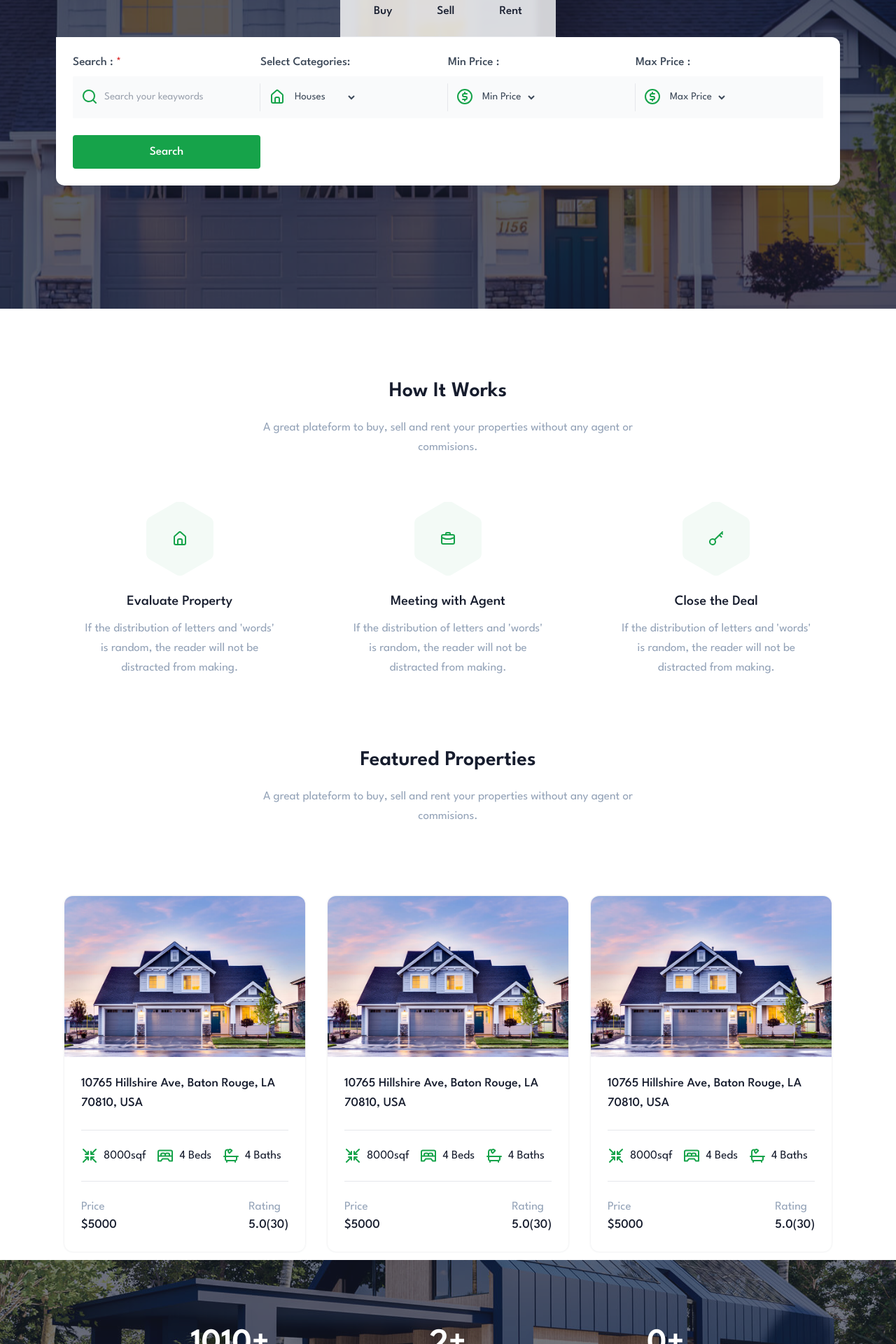
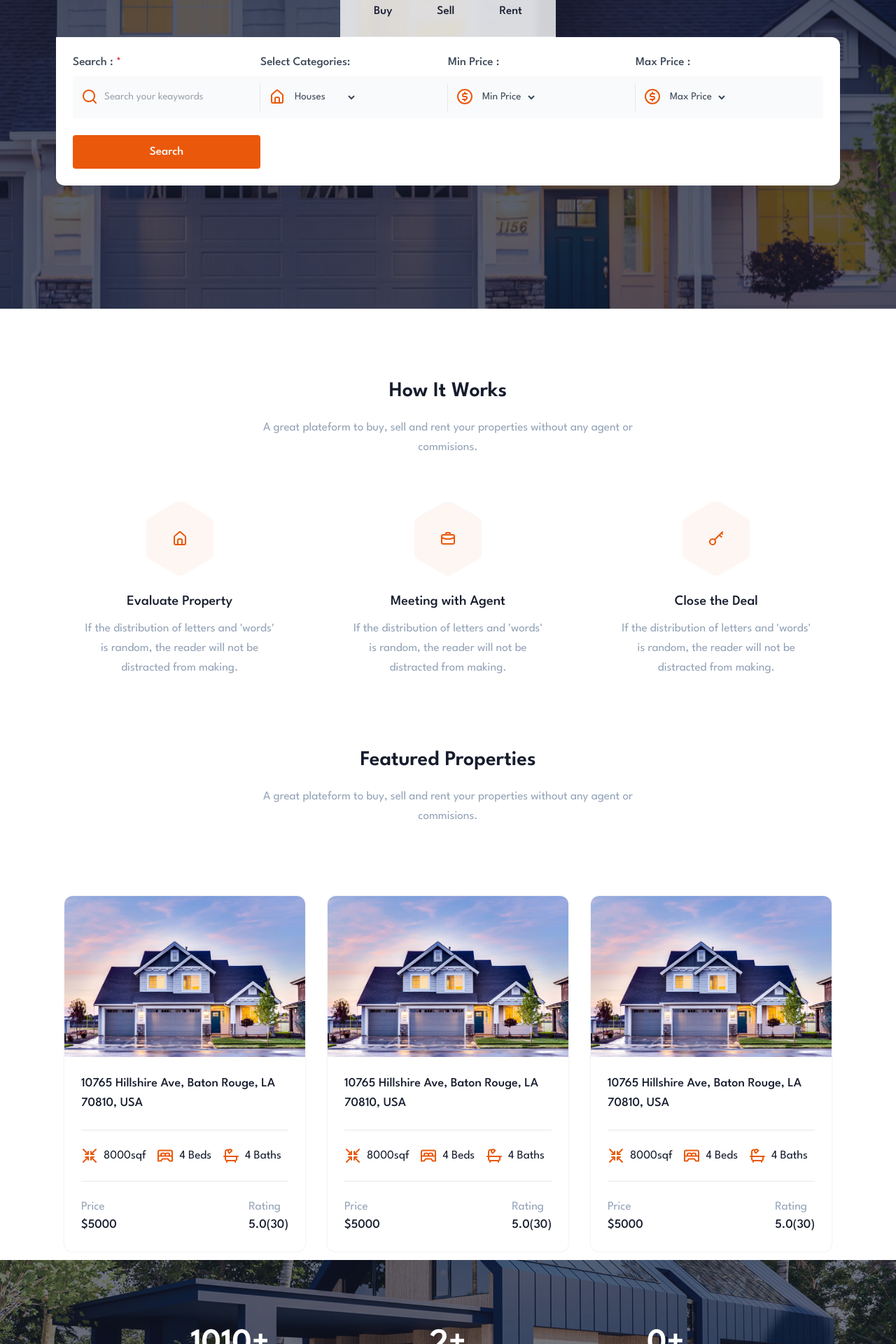
Before and after one commit to climber2002/maygoo-realestate, a Next.js app: page /hello in a window 1280 px wide. Shown: the part 500-2420 px from the top of the page at 70% size. Built offline with nearby package versions, Linux system fonts and the light colour scheme.

Commit message:
Change main color to orange

```diff
--- a/src/app/hello/page.tsx
+++ b/src/app/hello/page.tsx
@@ -27,7 +27,7 @@ export default function Home() {
 
             <ul className="inline-block mx-auto sm:w-fit w-full flex-wrap justify-center text-center p-4 bg-white/80 dark:bg-slate-900/80 backdrop-blur-sm rounded-t-xl border-b dark:border-gray-800 mt-10" id="myTab" data-tabs-toggle="#StarterContent" role="tablist">
               <li role="presentation" className="inline-block">
-                <button className="sm:px-8 px-6 py-2 text-base font-medium rounded-xl w-full hover:text-green-600 transition-all duration-500 ease-in-out" id="buy-home-tab" data-tabs-target="#buy-home" type="button" role="tab" aria-controls="buy-home" aria-selected="true">Buy</button>
+                <button className="sm:px-8 px-6 py-2 text-base font-medium rounded-xl w-full hover:text-orange-600 transition-all duration-500 ease-in-out" id="buy-home-tab" data-tabs-target="#buy-home" type="button" role="tab" aria-controls="buy-home" aria-selected="true">Buy</button>
               </li>
               <li role="presentation" className="inline-block">
                 <button className="sm:px-8 px-6 py-2 text-base font-medium rounded-xl w-full transition-all duration-500 ease-in-out" id="sell-home-tab" data-tabs-target="#sell-home" type="button" role="tab" aria-controls="sell-home" aria-selected="false">Sell</button>
@@ -45,7 +45,7 @@ export default function Home() {
                       <div>
                         <label className="form-label font-medium">Search : <span className="text-red-600">*</span></label>
                         <div className="filter-search-form relative filter-border mt-2">
-                          <UilSearch className="uil uil-search icons" />
+                          <UilSearch className="uil uil-search icons text-orange-600" />
                           <input name="name" type="text" id="job-keyword" className="form-input filter-input-box bg-gray-50 dark:bg-slate-800 border-0" placeholder="Search your keaywords" />
                         </div>
                       </div>
@@ -53,7 +53,7 @@ export default function Home() {
                       <div>
                         <label htmlFor="buy-properties" className="form-label font-medium">Select Categories:</label>
                         <div className="filter-search-form relative filter-border mt-2 bg-gray-50">
-                          <UilEstate className="uil uil-estate icons" />
+                          <UilEstate className="uil uil-estate icons text-orange-600" />
                           <select className="form-select z-2 filter-input-box bg-gray-50" data-trigger name="choices-catagory" id="choices-catagory-buy" aria-label="Default select example">
                             <option>Houses</option>
                             <option>Apartment</option>
@@ -66,7 +66,7 @@ export default function Home() {
                       <div>
                         <label htmlFor="buy-min-price" className="form-label font-medium">Min Price :</label>
                         <div className="filter-search-form relative filter-border mt-2 bg-gray-50">
-                          <UilUsdCircle className="uil uil-usd-circle icons" />
+                          <UilUsdCircle className="uil uil-usd-circle icons text-orange-600" />
                           <select className="form-select z-2 filter-input-box bg-gray-50" data-trigger name="choices-min-price" id="choices-min-price-buy" aria-label="Default select example">
                             <option>Min Price</option>
                             <option>500</option>
@@ -83,7 +83,7 @@ export default function Home() {
                       <div>
                         <label htmlFor="buy-max-price" className="form-label font-medium">Max Price :</label>
                         <div className="filter-search-form relative mt-2 bg-gray-50">
-                          <UilUsdCircle className="uil uil-usd-circle icons" />
+                          <UilUsdCircle className="uil uil-usd-circle icons text-orange-600" />
                           <select className="form-select z-2 filter-input-box bg-gray-50" data-trigger name="choices-max-price" id="choices-max-price-buy" aria-label="Default select example">
                             <option>Max Price</option>
                             <option>500</option>
@@ -98,7 +98,7 @@ export default function Home() {
                       </div>
 
                       <div className="lg:mt-6">
-                        <input type="submit" id="search-buy" name="search" className="btn bg-green-600 hover:bg-green-700 border-green-600 hover:border-green-700 text-white searchbtn submit-btn w-full !h-12 rounded" value="Search" />
+                        <input type="submit" id="search-buy" name="search" className="btn bg-orange-600 hover:bg-orange-700 border-orange-600 hover:border-orange-700 text-white searchbtn submit-btn w-full !h-12 rounded" value="Search" />
                       </div>
                     </div>
                   </div>
@@ -124,7 +124,7 @@ export default function Home() {
             <p className="text-slate-400 max-w-xl mx-auto">A great plateform to buy, sell and rent your properties without any agent or commisions.</p>
 
             <div className="mt-6">
-              <a href="contact.html" className="btn bg-green-600 hover:bg-green-700 text-white rounded-md"><i className="uil uil-phone align-middle ltr:mr-2 rtl:ml-2"></i> Contact us</a>
+              <a href="contact.html" className="btn bg-orange-600 hover:bg-orange-700 text-white rounded-md"><i className="uil uil-phone align-middle ltr:mr-2 rtl:ml-2"></i> Contact us</a>
             </div>
           </div>
         </div>
--- a/src/components/FeaturedProperty/FeaturedProperty.tsx
+++ b/src/components/FeaturedProperty/FeaturedProperty.tsx
@@ -9,24 +9,24 @@ export default function FeaturedProperty() {
 
       <div className="p-6">
         <div className="pb-6">
-          <a href="property-detail.html" className="text-lg hover:text-green-600 font-medium ease-in-out duration-500">
+          <a href="property-detail.html" className="text-lg hover:text-orange-600 font-medium ease-in-out duration-500">
             10765 Hillshire Ave, Baton Rouge, LA 70810, USA
           </a>
         </div>
 
         <ul className="py-6 border-y dark:border-gray-800 flex items-center list-none">
           <li className="flex items-center mr-4">
-            <UilCompressArrows className="text-2xl mr-2 text-green-600" />
+            <UilCompressArrows className="text-2xl mr-2 text-orange-600" />
             <span>8000sqf</span>
           </li>
 
           <li className="flex items-center mr-4">
-            <UilBedDouble className="text-2xl mr-2 text-green-600" />
+            <UilBedDouble className="text-2xl mr-2 text-orange-600" />
             <span>4 Beds</span>
           </li>
 
           <li className="flex items-center">
-            <UilBath className="text-2xl mr-2 text-green-600" />
+            <UilBath className="text-2xl mr-2 text-orange-600" />
             <span>4 Baths</span>
           </li>
         </ul>
--- a/src/components/Navbar.tsx
+++ b/src/components/Navbar.tsx
@@ -63,12 +63,12 @@ export default function Navbar() {
         { /* Login button start */ }
         <ul className="buy-button list-none mb-0">
           <li className="inline mb-0">
-              <a href="auth-login.html" className="btn btn-icon bg-green-600 hover:bg-green-700 border-green-600 dark:border-green-600 text-white rounded-full">
+              <a href="auth-login.html" className="btn btn-icon bg-orange-600 hover:bg-green-700 border-green-600 dark:border-green-600 text-white rounded-full">
                 <User className="h-4 w-4 stroke-[3]" />
               </a>
           </li>
           <li className="sm:inline ltr:pl-1 rtl:pr-1 mb-0 hidden">
-              <a href="auth-signup.html" className="btn bg-green-600 hover:bg-green-700 border-green-600 dark:border-green-600 text-white rounded-full">Signup</a>
+              <a href="auth-signup.html" className="btn bg-orange-600 hover:bg-orange-700 border-orange-600 dark:border-orange-600 text-white rounded-full">Signup</a>
           </li>
         </ul>
         { /* Login button end */ }
--- a/src/pageComponents/Homepage/HowItWorks.tsx
+++ b/src/pageComponents/Homepage/HowItWorks.tsx
@@ -17,8 +17,8 @@ export default function HowItWorks() {
         { /* Content */}
         <div className="group relative lg:px-10 transition-all duration-500 ease-in-out rounded-xl bg-white dark:bg-slate-900 overflow-hidden text-center">
           <div className="relative overflow-hidden text-transparent -m-3">
-            <Hexagon className="h-32 w-32 fill-green-600/5 mx-auto" />
-            <div className="absolute top-2/4 -translate-y-2/4 left-0 right-0 mx-auto text-green-600 rounded-xl transition-all duration-500 ease-in-out text-4xl flex align-middle justify-center items-center">
+            <Hexagon className="h-32 w-32 fill-orange-600/5 mx-auto" />
+            <div className="absolute top-2/4 -translate-y-2/4 left-0 right-0 mx-auto text-orange-600 rounded-xl transition-all duration-500 ease-in-out text-4xl flex align-middle justify-center items-center">
               <UilEstate />
             </div>
           </div>
@@ -33,8 +33,8 @@ export default function HowItWorks() {
         { /* Content */}
         <div className="group relative lg:px-10 transition-all duration-500 ease-in-out rounded-xl bg-white dark:bg-slate-900 overflow-hidden text-center">
           <div className="relative overflow-hidden text-transparent -m-3">
-            <Hexagon className="h-32 w-32 fill-green-600/5 mx-auto" />
-            <div className="absolute top-2/4 -translate-y-2/4 left-0 right-0 mx-auto text-green-600 rounded-xl transition-all duration-500 ease-in-out text-4xl flex align-middle justify-center items-center">
+            <Hexagon className="h-32 w-32 fill-orange-600/5 mx-auto" />
+            <div className="absolute top-2/4 -translate-y-2/4 left-0 right-0 mx-auto text-orange-600 rounded-xl transition-all duration-500 ease-in-out text-4xl flex align-middle justify-center items-center">
               <UilBag />
             </div>
           </div>
@@ -49,8 +49,8 @@ export default function HowItWorks() {
         { /* Content */}
         <div className="group relative lg:px-10 transition-all duration-500 ease-in-out rounded-xl bg-white dark:bg-slate-900 overflow-hidden text-center">
           <div className="relative overflow-hidden text-transparent -m-3">
-            <Hexagon className="h-32 w-32 fill-green-600/5 mx-auto" />
-            <div className="absolute top-2/4 -translate-y-2/4 left-0 right-0 mx-auto text-green-600 rounded-xl transition-all duration-500 ease-in-out text-4xl flex align-middle justify-center items-center">
+            <Hexagon className="h-32 w-32 fill-orange-600/5 mx-auto" />
+            <div className="absolute top-2/4 -translate-y-2/4 left-0 right-0 mx-auto text-orange-600 rounded-xl transition-all duration-500 ease-in-out text-4xl flex align-middle justify-center items-center">
               <UilKeySkeleton />
             </div>
           </div>
```
Also changed, not shown: src/components/Footer.tsx (+5 -5 lines).
